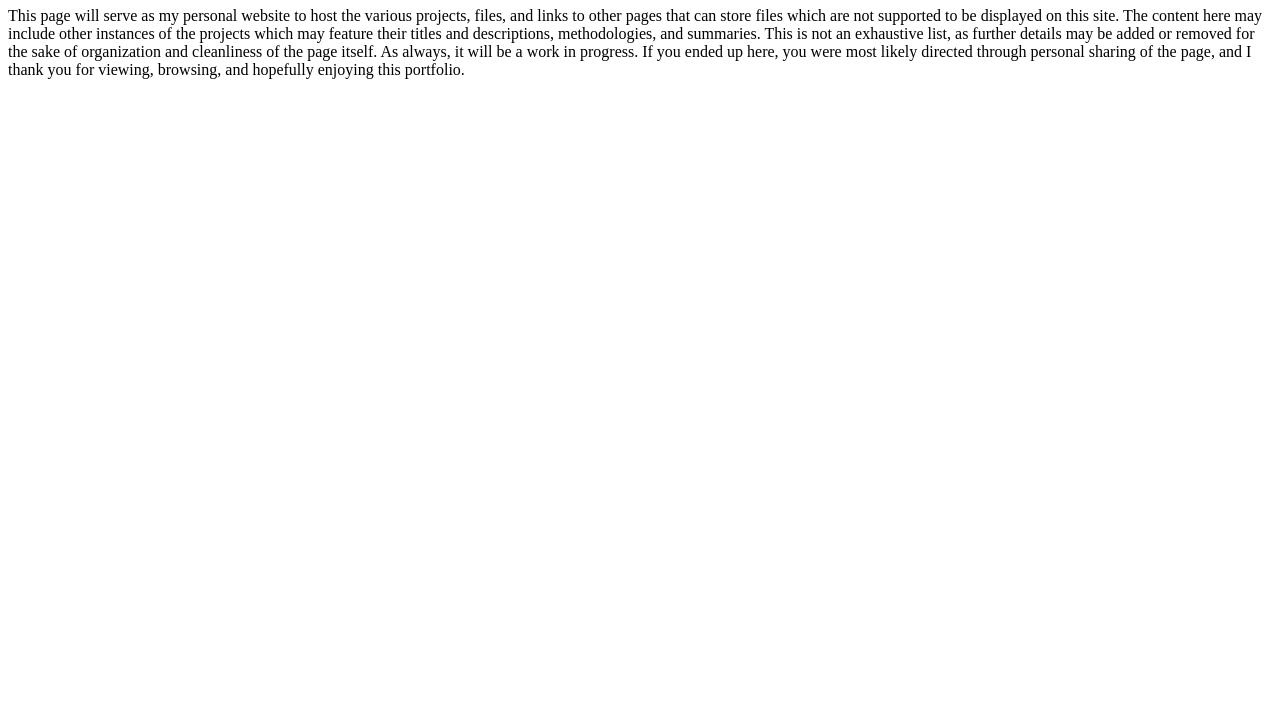
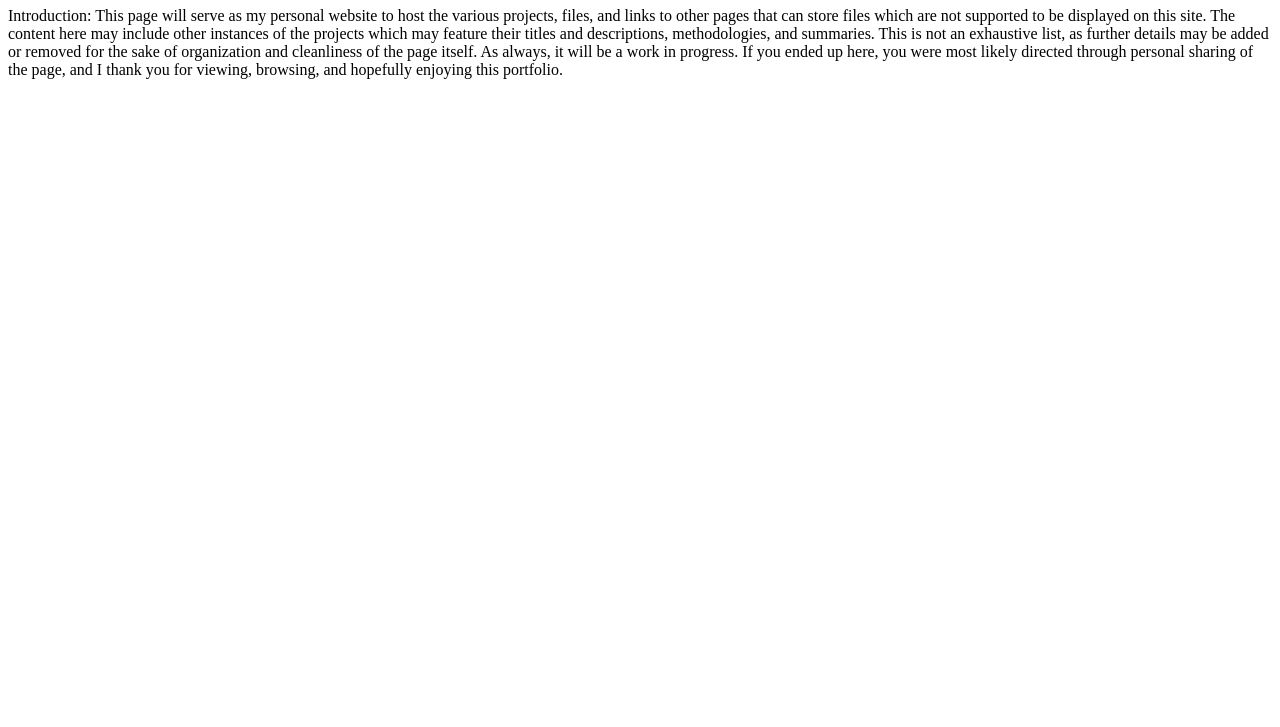
Before and after one commit to RexWilder/RexWilder.github.io, a plain HTML site: page index.html in a window 1280 px wide. Shown: the part 73-800 px from the top of the page. Drawn offline with Linux system fonts and the light colour scheme.

Commit message:
Update index.html

```diff
--- a/index.html
+++ b/index.html
@@ -2,7 +2,8 @@
 <html>
 <body>
 <h1>Welcome!</h1>
-<p>This page will serve as my personal website to host the various projects, files, and links to other
+<p>Introduction:
+This page will serve as my personal website to host the various projects, files, and links to other
     pages that can store files which are not supported to be displayed on this site. The content here may include
     other instances of the projects which may feature their titles and descriptions, methodologies, and summaries.
     This is not an exhaustive list, as further details may be added or removed for the sake of organization and
```
